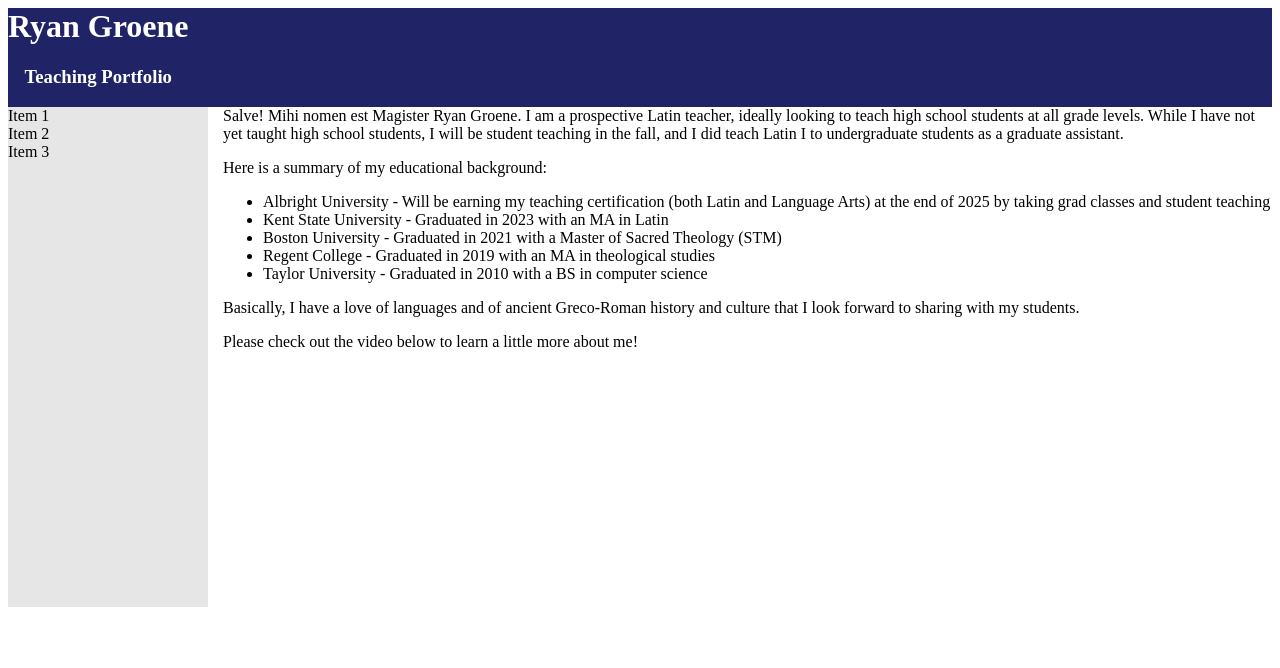
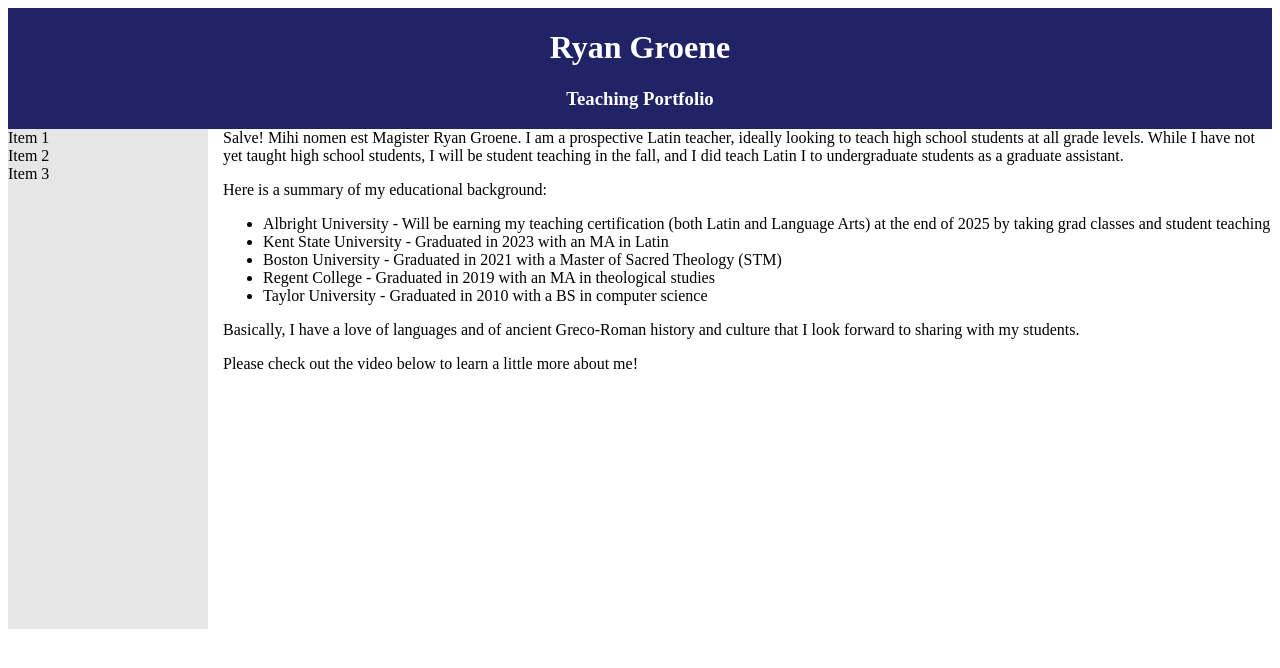
Before and after one commit to rgroene/rgroene.github.io, a plain HTML site: page index.html in a window 1280 px wide. Drawn offline with Linux system fonts and the light colour scheme.

Commit message:
Update index.html

```diff
--- a/index.html
+++ b/index.html
@@ -5,10 +5,8 @@
 
 <div style="display: table; width: 100%">
 	<div style="display: table-caption; background-color: #202466; text-align: center" id="title">
-		<div style="display: table-cell; colspan: 2">
-			<h1 style="color: #FFFFFF">Ryan Groene</h1>
-			<h3 style="color: #FFFFFF">Teaching Portfolio</h3>
-		</div>
+		<h1 style="color: #FFFFFF">Ryan Groene</h1>
+		<h3 style="color: #FFFFFF">Teaching Portfolio</h3>
 	</div>
 	<div style="display: table-row-group">
 		<div style="display: table-row">
```
